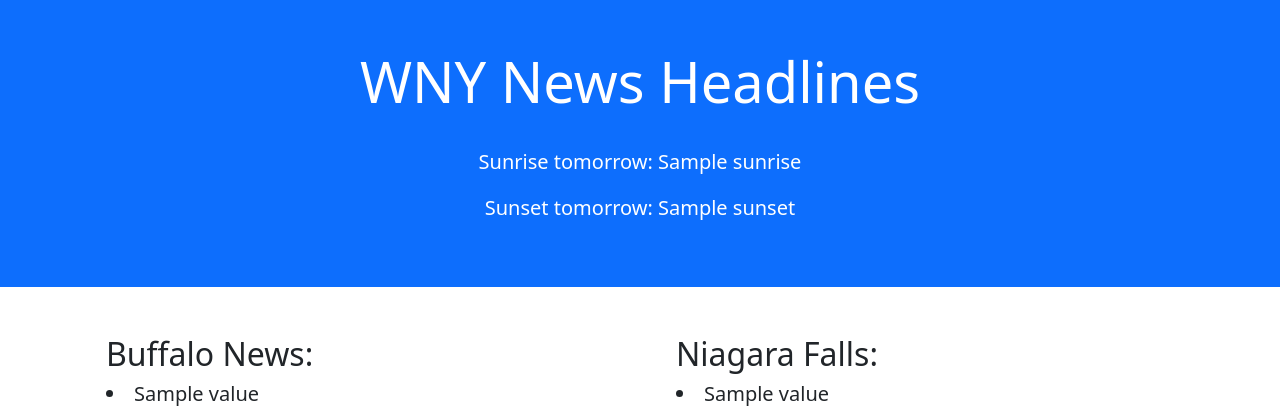
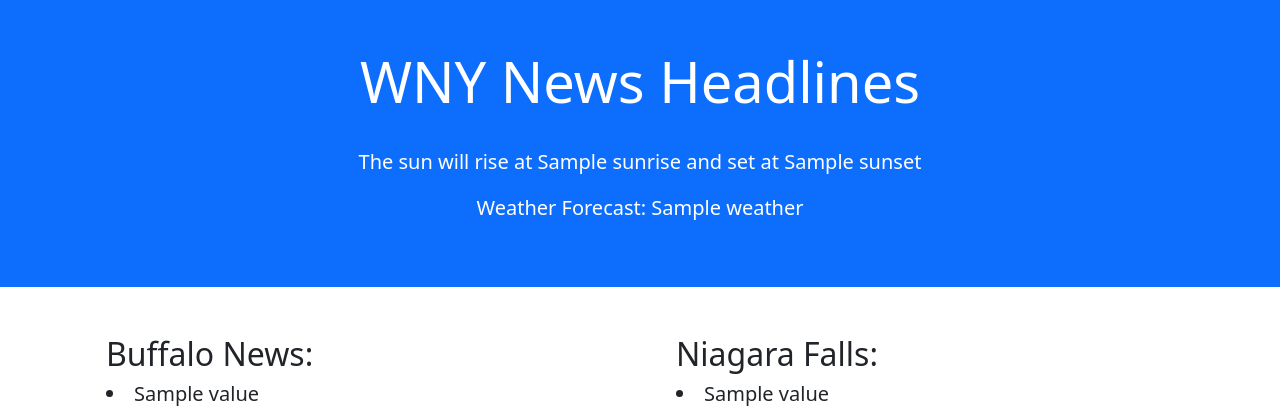
Before and after one commit to Blake-/wny-news, a Django app: template news/templates/index.html in a window 1280 px wide. Shown: the top 420 px of the page. Run offline with Django 3.2, Linux system fonts and the light colour scheme; the template is opened without the code that fills it: most values are stand-ins (such as "Sample title", 1, 10 or a date in 2020); parts of the project's set-up code (start-up, migrations or seed data) failed here and were passed over.

Commit message:
include css and weather and change sunrise/set

```diff
--- a/news/templates/index.html
+++ b/news/templates/index.html
@@ -3,6 +3,10 @@
   <head>
     <meta charset="utf-8">
     <meta name="viewport" content="width=device-width, initial-scale=1">
+
+    {% load static %}
+    <link href="static/news.css" rel="stylesheet">
+
     <link href="https://cdn.jsdelivr.net/npm/bootstrap@5.1.0/dist/css/bootstrap.min.css" rel="stylesheet" integrity="sha384-KyZXEAg3QhqLMpG8r+8fhAXLRk2vvoC2f3B09zVXn8CA5QIVfZOJ3BCsw2P0p/We" crossorigin="anonymous">
     <title>WNY News Aggregator</title>
   </head>
@@ -15,8 +19,8 @@
             <br>
 <!--            <p class="lead text-center">Keeping up with WNY & Southern Ontario</p> -->
 <!--            <p class="lead text-center">Last Updated {% now "jS F Y H:i" %}</p> -->
-            <p class="lead text-center">Sunrise tomorrow: {{ sunrise }}</p>
-            <p class="lead text-center">Sunset tomorrow: {{ sunset }}</p>
+            <p class="lead text-center">The sun will rise at  {{ sunrise }} and set at {{ sunset }}</p>
+            <p class="lead text-center">Weather Forecast: {{ weather }}</p>
         </div>
     </div>
     <!-- Header -->
```
